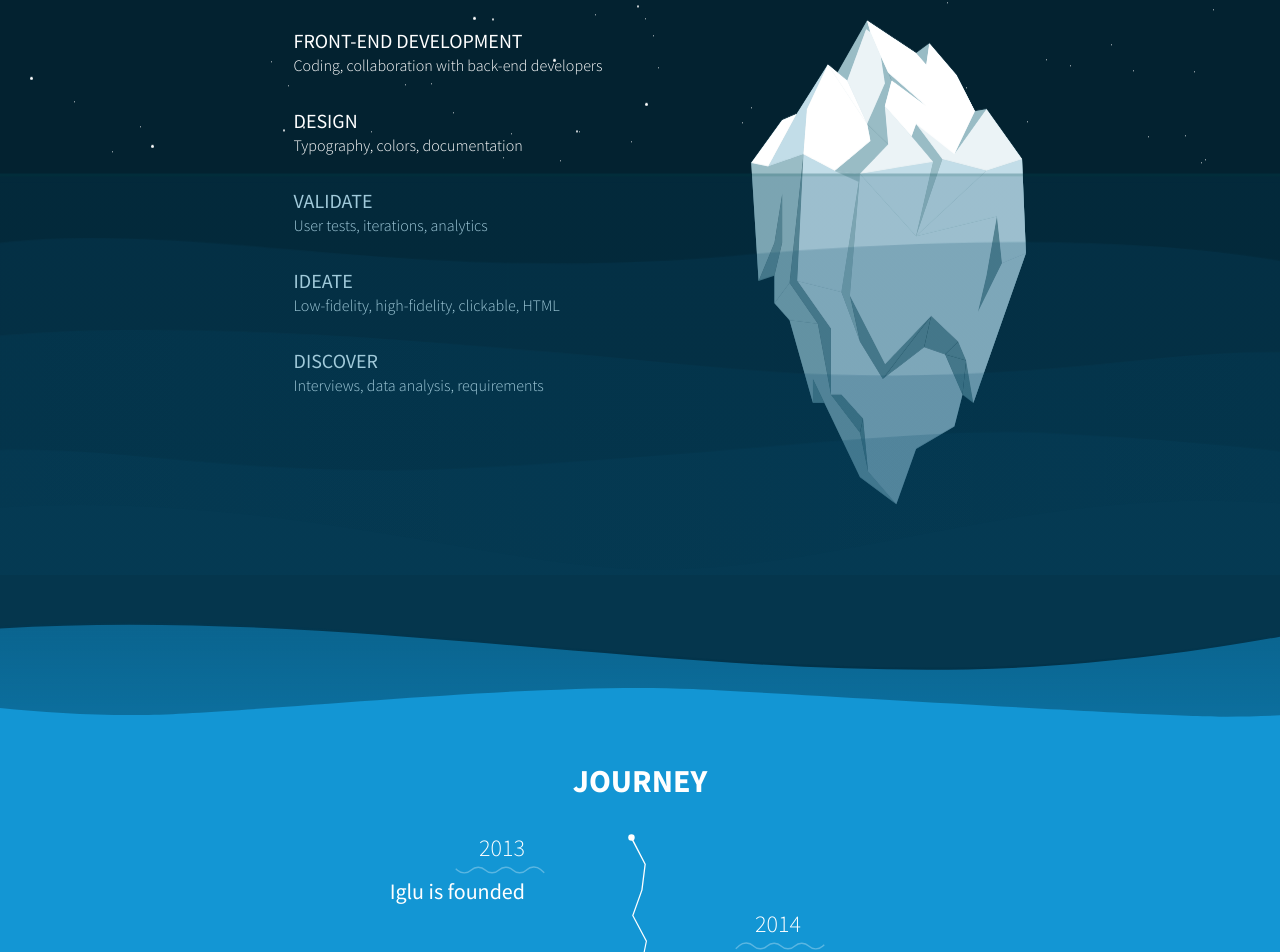
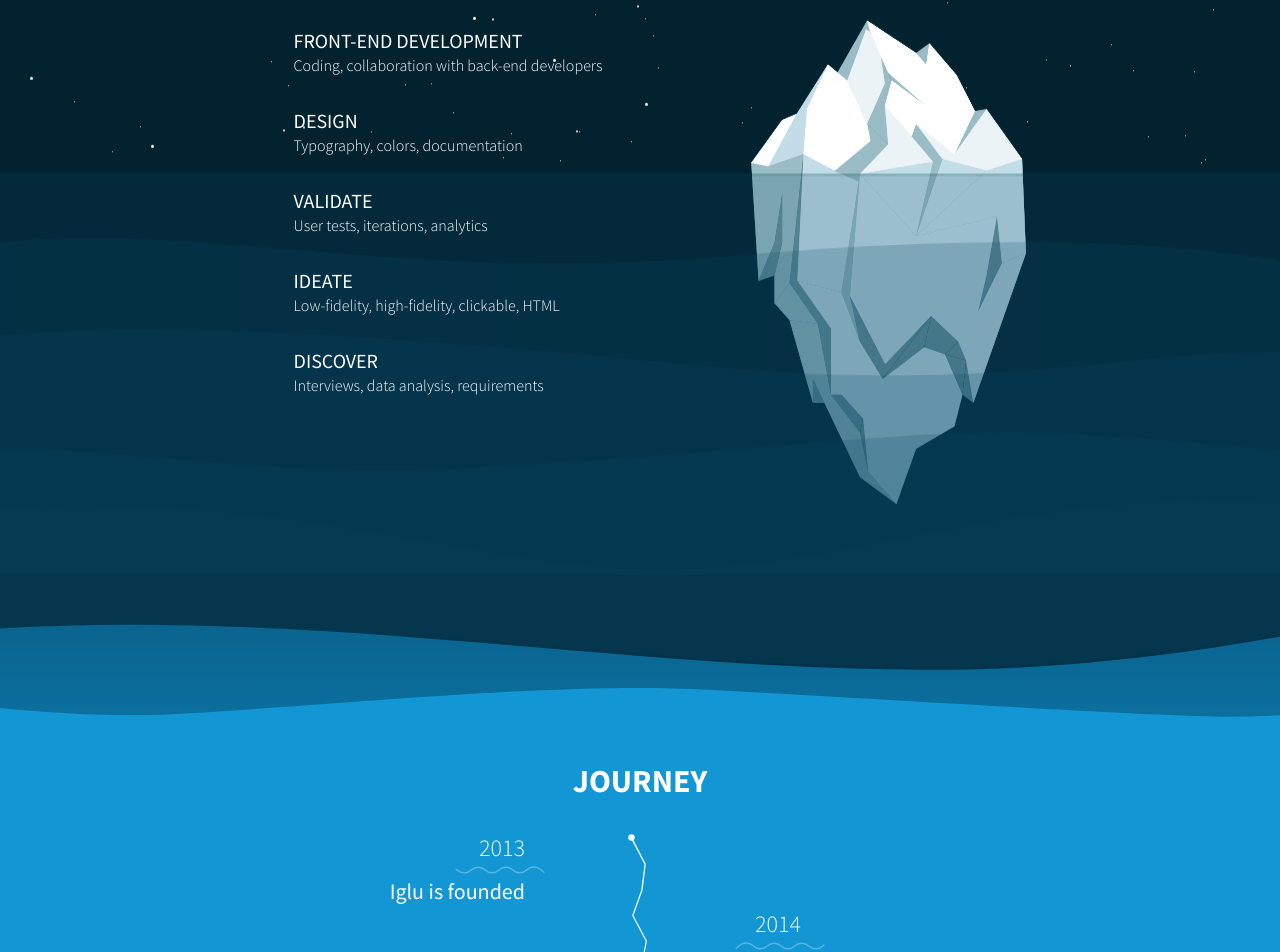
Before and after one commit to Iglu-OU/IgluX, a React app: page / in a window 1280 px wide. Shown: the part 870-1822 px from the top of the page. Built offline with nearby package versions, Linux system fonts and the light colour scheme; no server answers.

Commit message:
Make work-flow text white

```diff
--- a/src/components/WorkFlow.tsx
+++ b/src/components/WorkFlow.tsx
@@ -392,12 +392,12 @@ export class WorkFlow extends React.Component {
                     <dd className="text--white">Coding, collaboration with back-end developers</dd>
                     <dt className="text--white">Design</dt>
                     <dd className="text--white stars-bottom">Typography, colors, documentation</dd>
-                    <dt className="text--gray">Validate</dt>
-                    <dd className="text--gray">User tests, iterations, analytics</dd>
-                    <dt className="text--gray">Ideate</dt>
-                    <dd className="text--gray">Low-fidelity, high-fidelity, clickable, HTML</dd>
-                    <dt className="text--gray">Discover</dt>
-                    <dd className="text--gray">Interviews, data analysis, requirements</dd>
+                    <dt className="text--white">Validate</dt>
+                    <dd className="text--white">User tests, iterations, analytics</dd>
+                    <dt className="text--white">Ideate</dt>
+                    <dd className="text--white">Low-fidelity, high-fidelity, clickable, HTML</dd>
+                    <dt className="text--white">Discover</dt>
+                    <dd className="text--white">Interviews, data analysis, requirements</dd>
                 </dl>
             </div>
         );
```
